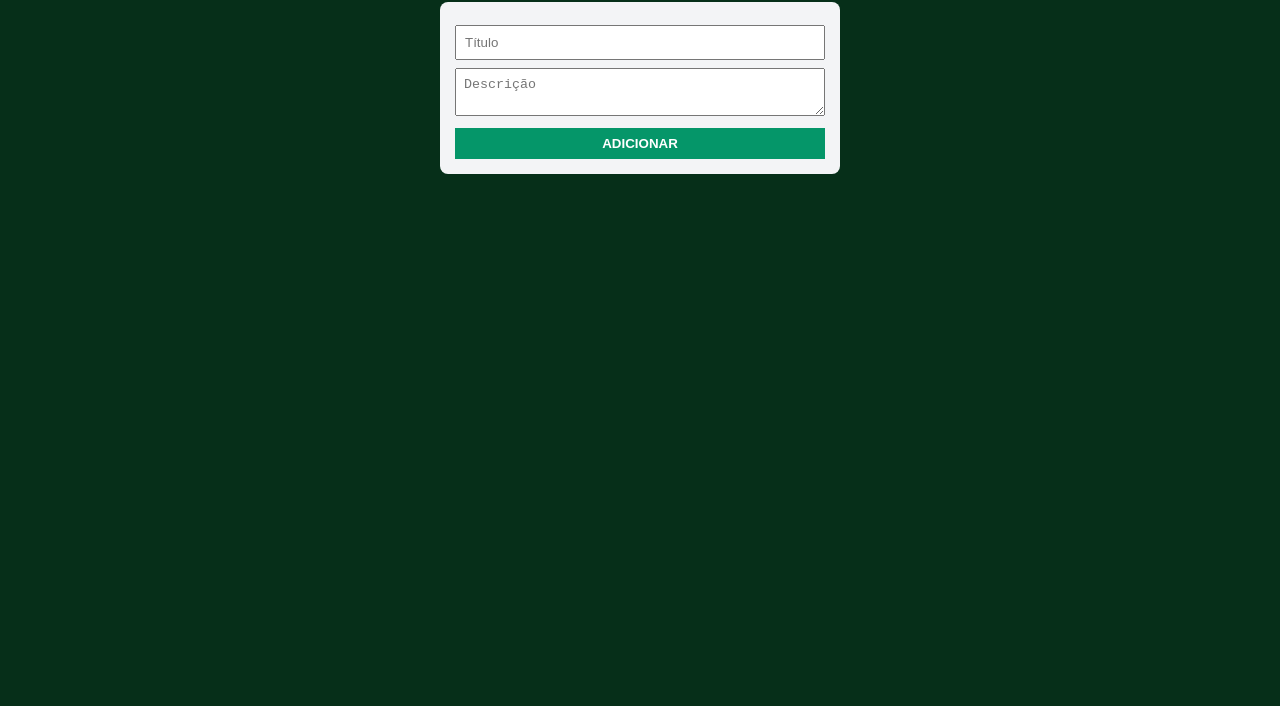
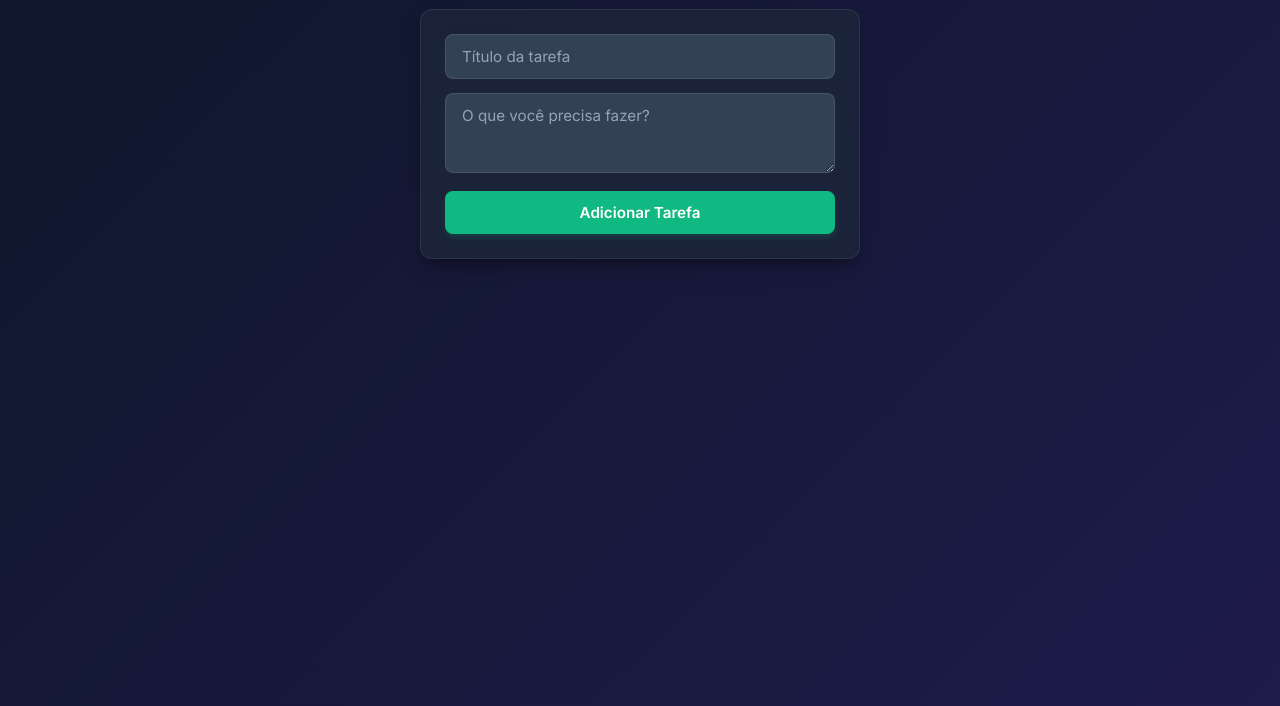
Before and after one commit to victorgabriielsv/brincando-com-o-banco-de-dados, a plain HTML site: page index.html in a window 1280 px wide. Shown: the part 94-800 px from the top of the page. Drawn offline with Linux system fonts and the light colour scheme; no server answers.

Commit message:
brincando com banco de dados e html

```diff
--- a/index.html
+++ b/index.html
@@ -2,25 +2,176 @@
 <html lang="pt-BR">
 <head>
     <meta charset="UTF-8">
+    <meta name="viewport" content="width=device-width, initial-scale=1.0">
     <title>Gerenciador de Tarefas</title>
+    <link rel="preconnect" href="https://fonts.googleapis.com">
+    <link rel="preconnect" href="https://fonts.gstatic.com" crossorigin>
+    <link href="https://fonts.googleapis.com/css2?family=Inter:wght@400;500;600;700&display=swap" rel="stylesheet">
+
     <style>
-        body { background-color: #062f19; color: white; font-family: Arial, sans-serif; display: flex; flex-direction: column; align-items: center; }
-        .container { width: 400px; margin-top: 20px; }
-        form, .card { background: #f3f4f6; color: black; padding: 15px; margin-bottom: 15px; border-radius: 8px; }
-        input, textarea, button { width: 100%; margin-top: 8px; padding: 8px; box-sizing: border-box; }
-        button { background-color: #059669; color: white; border: none; cursor: pointer; font-weight: bold; }
-        .btn-delete { background-color: #dc2626; margin-top: 10px; }
+        /* Reset de estilos básicos e definição de variáveis */
+        :root {
+            --bg-gradient: linear-gradient(135deg, #0f172a 0%, #1e1b4b 100%);
+            --card-bg: rgba(30, 41, 59, 0.7);
+            --input-bg: #334155;
+            --text-main: #f8fafc;
+            --text-muted: #94a3b8;
+            --primary: #10b981;
+            --primary-hover: #059669;
+            --danger: #ef4444;
+            --danger-hover: #dc2626;
+            --border-radius: 12px;
+        }
+
+        * {
+            margin: 0;
+            padding: 0;
+            box-sizing: border-box;
+            font-family: 'Inter', sans-serif;
+        }
+
+        body {
+            background: var(--bg-gradient);
+            min-height: 100vh;
+            color: var(--text-main);
+            display: flex;
+            flex-direction: column;
+            align-items: center;
+            justify-content: flex-start;
+            padding: 40px 20px;
+        }
+
+h2 {
+    font-size: 2rem;
+    font-weight: 700;
+    letter-spacing: -0.05em;
+    margin-bottom: 24px;
+    background: linear-gradient(to right, #34d399, #60a5fa);
+
+    -webkit-background-clip: text;
+    -webkit-text-fill-color: transparent;
+
+    background-clip: text;
+}
+     .container {
+            width: 100%;
+            max-width: 440px;
+        }
+
+        form {
+            background: var(--card-bg);
+            backdrop-filter: blur(12px);
+            -webkit-backdrop-filter: blur(12px);
+            padding: 24px;
+            border-radius: var(--border-radius);
+            border: 1px solid rgba(255, 255, 255, 0.08);
+            box-shadow: 0 10px 25px -5px rgba(0, 0, 0, 0.3), 0 8px 10px -6px rgba(0, 0, 0, 0.3);
+            margin-bottom: 24px;
+        }
+
+        input, textarea {
+            width: 100%;
+            background-color: var(--input-bg);
+            border: 1px solid rgba(255, 255, 255, 0.1);
+            border-radius: 8px;
+            padding: 12px 16px;
+            color: var(--text-main);
+            font-size: 0.95rem;
+            margin-bottom: 14px;
+            outline: none;
+            transition: all 0.2s ease;
+        }
+
+        input::placeholder, textarea::placeholder {
+            color: var(--text-muted);
+        }
+
+        input:focus, textarea:focus {
+            border-color: var(--primary);
+            box-shadow: 0 0 0 3px rgba(16, 185, 129, 0.2);
+        }
+
+        textarea {
+            resize: vertical;
+            min-height: 80px;
+        }
+
+        button {
+            width: 100%;
+            background-color: var(--primary);
+            color: white;
+            border: none;
+            border-radius: 8px;
+            padding: 12px;
+            font-size: 0.95rem;
+            font-weight: 600;
+            cursor: pointer;
+            transition: all 0.2s ease;
+            box-shadow: 0 4px 6px -1px rgba(16, 185, 129, 0.2);
+        }
+
+        button:hover {
+            background-color: var(--primary-hover);
+            transform: translateY(-1px);
+        }
+
+        button:active {
+            transform: translateY(0);
+        }
+
+        .card {
+            background: var(--card-bg);
+            backdrop-filter: blur(12px);
+            -webkit-backdrop-filter: blur(12px);
+            border: 1px solid rgba(255, 255, 255, 0.05);
+            padding: 20px;
+            margin-bottom: 16px;
+            border-radius: var(--border-radius);
+            box-shadow: 0 4px 12px rgba(0, 0, 0, 0.15);
+            animation: fadeIn 0.3s ease;
+        }
+
+        .card h3 {
+            font-size: 1.15rem;
+            font-weight: 600;
+            margin-bottom: 6px;
+            color: var(--text-main);
+        }
+
+        .card p {
+            font-size: 0.9rem;
+            color: var(--text-muted);
+            line-height: 1.5;
+            margin-bottom: 14px;
+        }
+
+        .btn-delete {
+            background-color: rgba(239, 68, 68, 0.15);
+            color: var(--danger);
+            border: 1px solid rgba(239, 68, 68, 0.2);
+            box-shadow: none;
+        }
+
+        .btn-delete:hover {
+            background-color: var(--danger);
+            color: white;
+        }
+
+        @keyframes fadeIn {
+            from { opacity: 0; transform: translateY(10px); }
+            to { opacity: 1; transform: translateY(0); }
+        }
     </style>
 </head>
 <body>
 
-    <h2>GERENCIADOR DE TAREFAS</h2>
+    <h2>Gerenciador de Tarefas</h2>
 
     <div class="container">
         <form id="formulario">
-            <input type="text" id="titulo" placeholder="Título" required>
-            <textarea id="descricao" placeholder="Descrição" required></textarea>
-            <button type="submit">ADICIONAR</button>
+            <input type="text" id="titulo" placeholder="Título da tarefa" required>
+            <textarea id="descricao" placeholder="O que você precisa fazer?" required></textarea>
+            <button type="submit">Adicionar Tarefa</button>
         </form>
 
         <div id="lista"></div>
```
